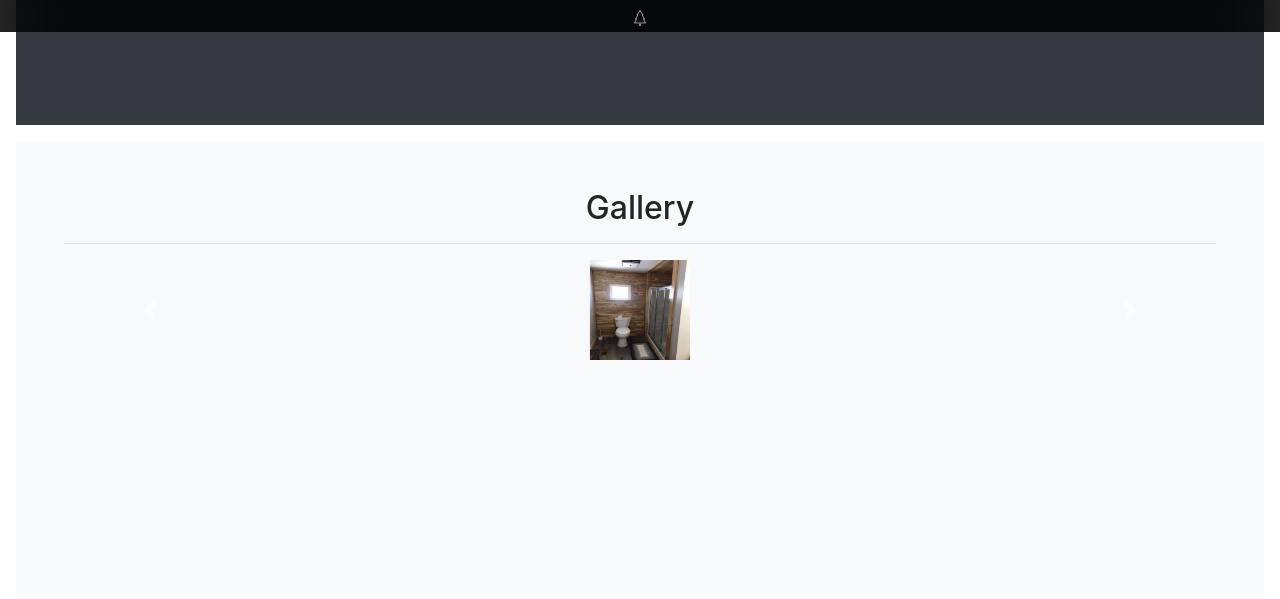
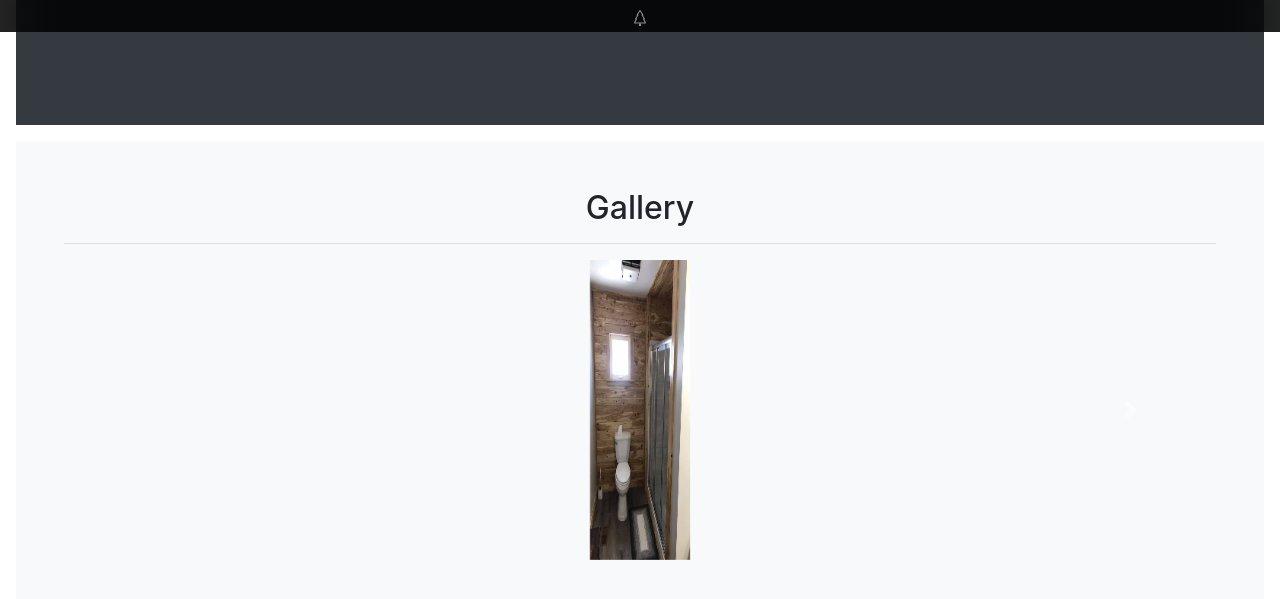
Before and after one commit to DBCarpentry/DBCarpentry.github.io, a Jekyll site: the page built from index.html, in a window 1280 px wide and 900 px high, scrolled down 1739 px. Shown: the top 599 px of the window. Built offline with Jekyll 4.4.1, drawn with Linux system fonts in a browser that asks for light colours.

Commit message:
carousel arrow

```diff
--- a/index.html
+++ b/index.html
@@ -109,28 +109,28 @@ title: Index
           <!--slide1-->
           <div class="carousel-item active" id="im1">
 
-                  <img src="assets/img/1.jpg"  width="100vmin" height="100vmin">
+                  <img src="assets/img/1.jpg"  width="100vmin" height="300vmin">
 
         </div>
 
         <!--slide2-->
         <div class="carousel-item" id="im2">
 
-                <img src="assets/img/2.jpg" width="100vmin" height="100vmin">
+                <img src="assets/img/2.jpg" width="100vmin" height="300vmin">
 
         </div>
 
         <!--slide3 photos-->
         <div class="carousel-item" id="im3">
 
-                <img src="assets/img/3.jpg" width="100vmin" height="100vmin">
+                <img src="assets/img/3.jpg" width="100vmin" height="300vmin">
 
           </div>
         </div>
-          <a class="carousel-control-prev" href="#" data-target="#myCarousel" data-slide-to="previous">
+          <!--a class="carousel-control-prev" href="#" data-target="#myCarousel" data-slide-to="previous">
             <span class="carousel-control-prev-icon" aria-hidden="true"></span>
             <span class="visually-hidden"></span>
-          </a>
+          </a-->
           <a class="carousel-control-next" href="#" data-target="#myCarousel" data-slide-to="next">
             <span class="carousel-control-next-icon" aria-hidden="true"></span>
             <span class="visually-hidden"></span>
```
